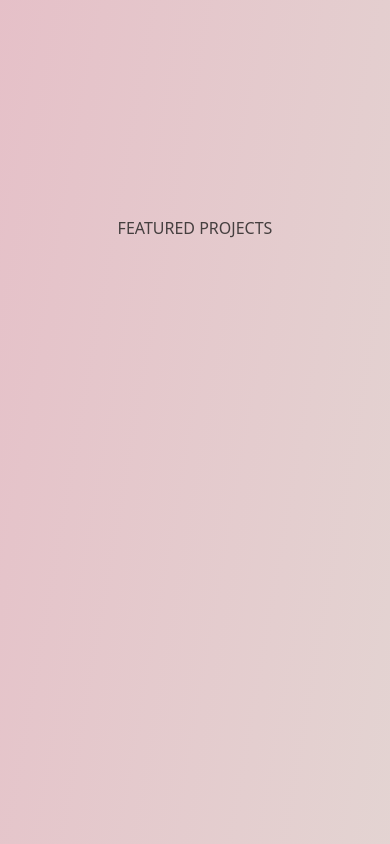
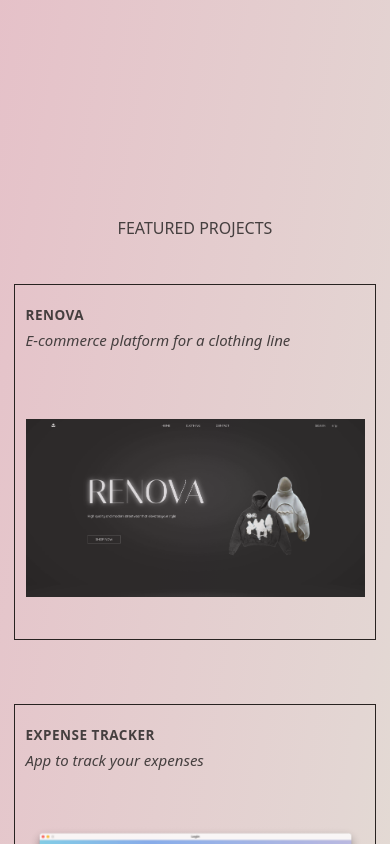
Before and after one commit to wania-sharif/wania-portfolio, a React (Vite) app: page / in a window 390 px wide. Shown: the part 660-1504 px from the top of the page. Built offline with nearby package versions, Linux system fonts and the light colour scheme.

Commit message:
#16 create mobile projects container

```diff
--- a/src/components/Projects/Projects.jsx
+++ b/src/components/Projects/Projects.jsx
@@ -24,6 +24,10 @@ function Projects() {
           <motion.div style={{ x }} className='card-container'>
             {projectCards}
           </motion.div>
+
+          <div className='card-container-mobile'>
+            {projectCards}
+          </div>
         </div>
     </div>
   )
--- a/src/components/Projects/projects.css
+++ b/src/components/Projects/projects.css
@@ -27,3 +27,25 @@
     display: flex;
     padding-top: 5em;
 }
+
+/* mobile project card container  */
+.projects .card-container-mobile {
+    display: none;
+}
+
+@media screen and (max-width: 768px) {
+    .projects {
+        min-height: 100vh;
+        position: relative;
+    }
+
+    .projects .card-container {
+        display: none;
+    }
+    .projects .card-container-mobile {
+        display: flex;
+        flex-direction: column;
+        align-items: center;
+        gap: 4em;
+    }
+}
```
